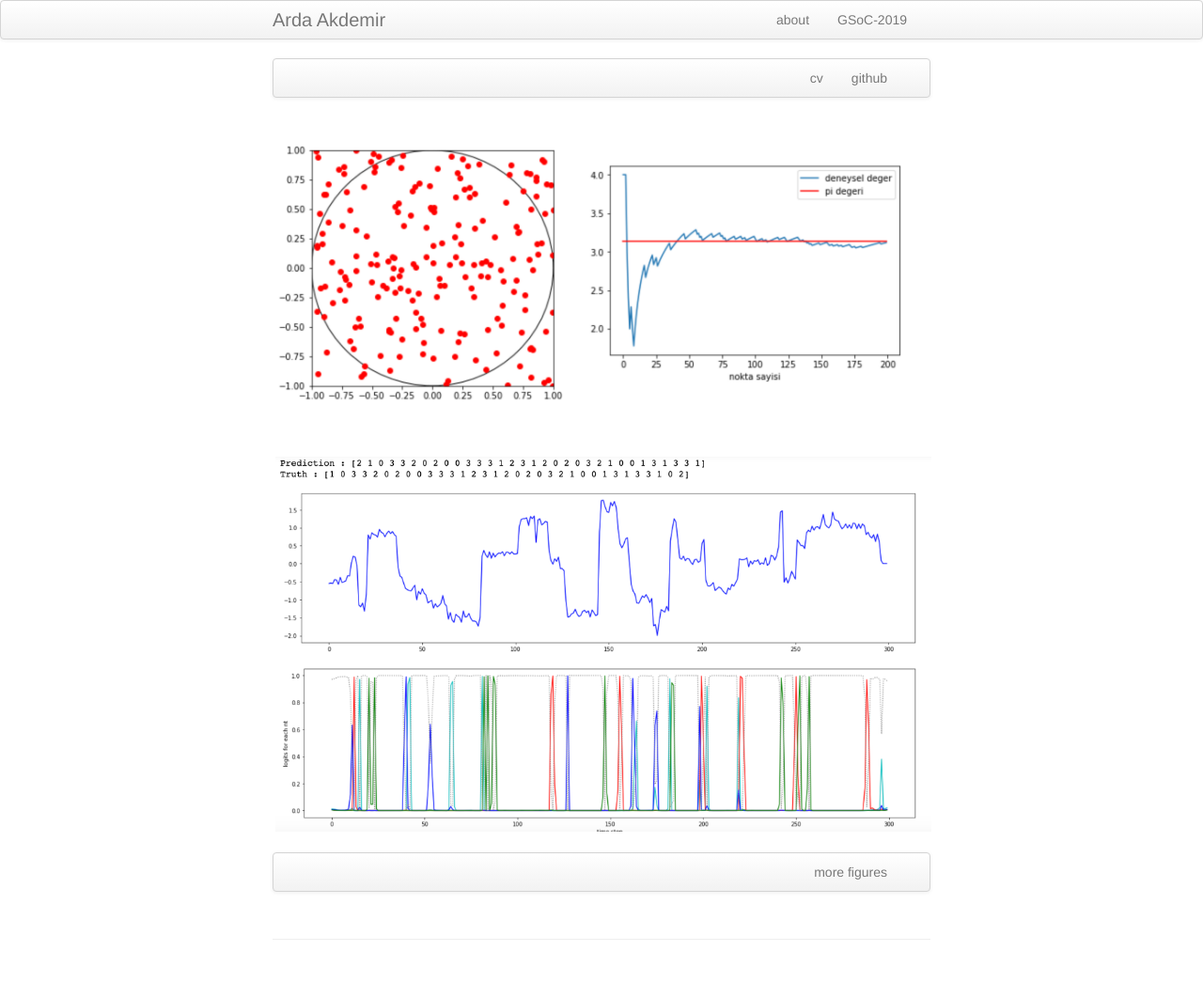
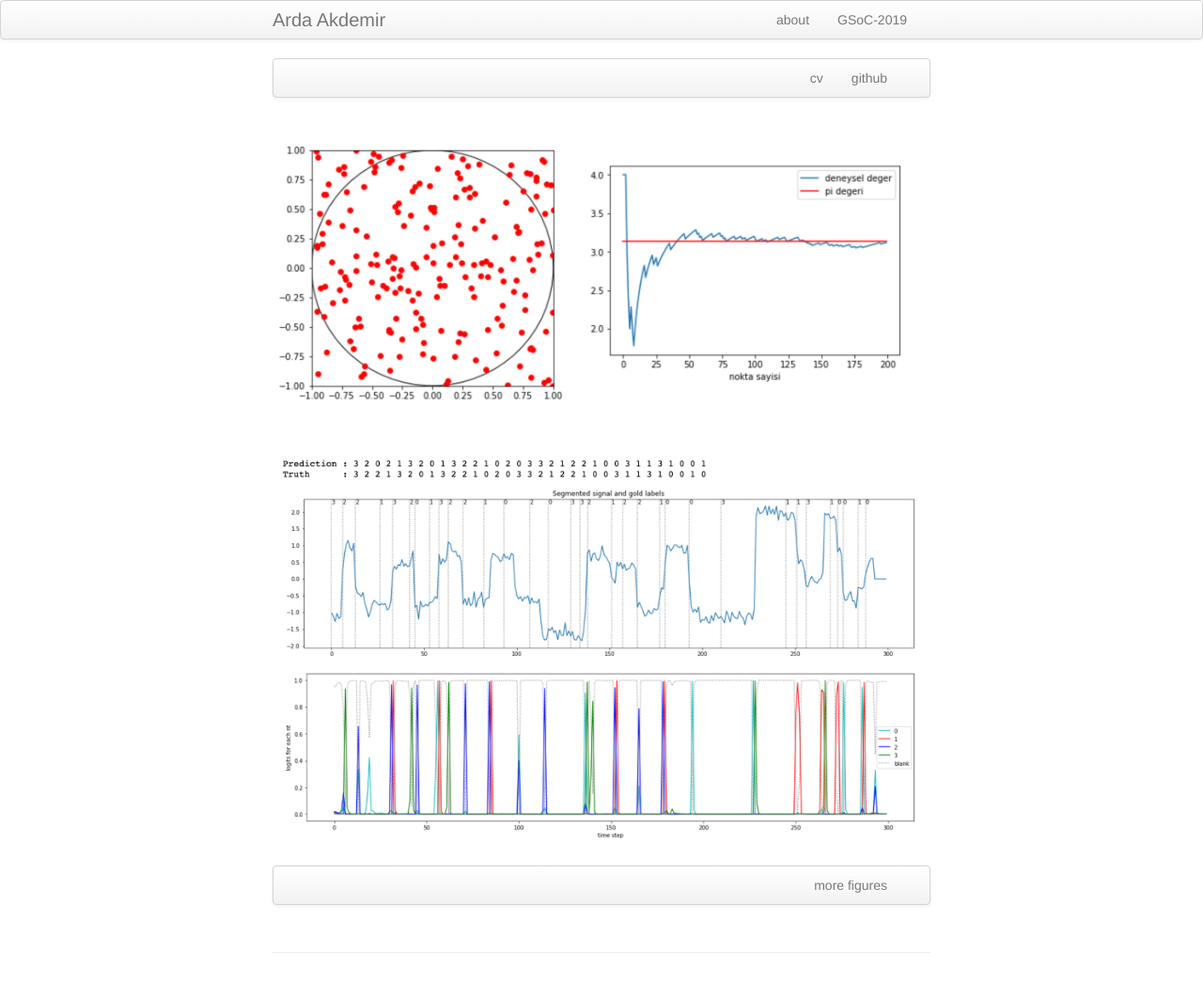
Before and after one commit to ardakdemir/ardakdemir.github.io, a Jekyll site: the page built from index.md, in a window 1280 px wide. Shown: the whole page at 94% size. Built offline with Jekyll 4.4.1, drawn with Linux system fonts in a browser that asks for light colours.

Commit message:
basecalling

```diff
--- a/index.md
+++ b/index.md
@@ -31,8 +31,8 @@ keywords: Machine Learning, Deep Learning, NLP, De-novo Genome Assembly
 <table class="wide">
 <tr>
   <td class="left">
-    <a href="assets/publpics/basecalling.png">
-        <img src="assets/publpics/basecalling.png" alt="Basecalling" title="Basecalling"/>
+    <a href="assets/publpics/segmented_basecalling.png">
+        <img src="assets/publpics/segmented_basecalling.png" alt="Basecalling" title="Basecalling"/>
     </a>
   </td>
 </tr>
```
Also changed, not shown: assets/publpics/segmented_basecalling.png (added), pages/publpics/segmented_basecalling.png (added).
